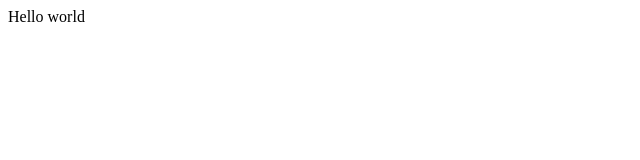
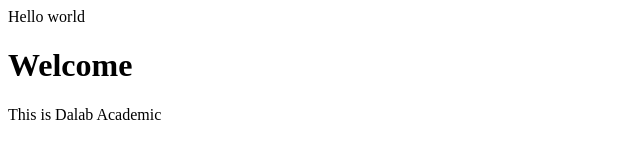
Before and after one commit to ahmed-dalab/lesson2-git, a plain HTML site: page index.html in a window 1280 px wide. Shown: the whole page, without its empty margins (0-640 px from the left). Drawn offline with Linux system fonts and the light colour scheme.

Commit message:
Second Version

```diff
--- a/index.html
+++ b/index.html
@@ -7,5 +7,7 @@
 </head>
 <body>
     Hello world
+    <h1>Welcome</h1>
+    <span>This is Dalab Academic</span>
 </body>
 </html>
--- a/java.js
+++ b/java.js
@@ -1 +1,3 @@
 console.log("hello world!");
+const name = "Ahmed"
+console.log(name)
```
